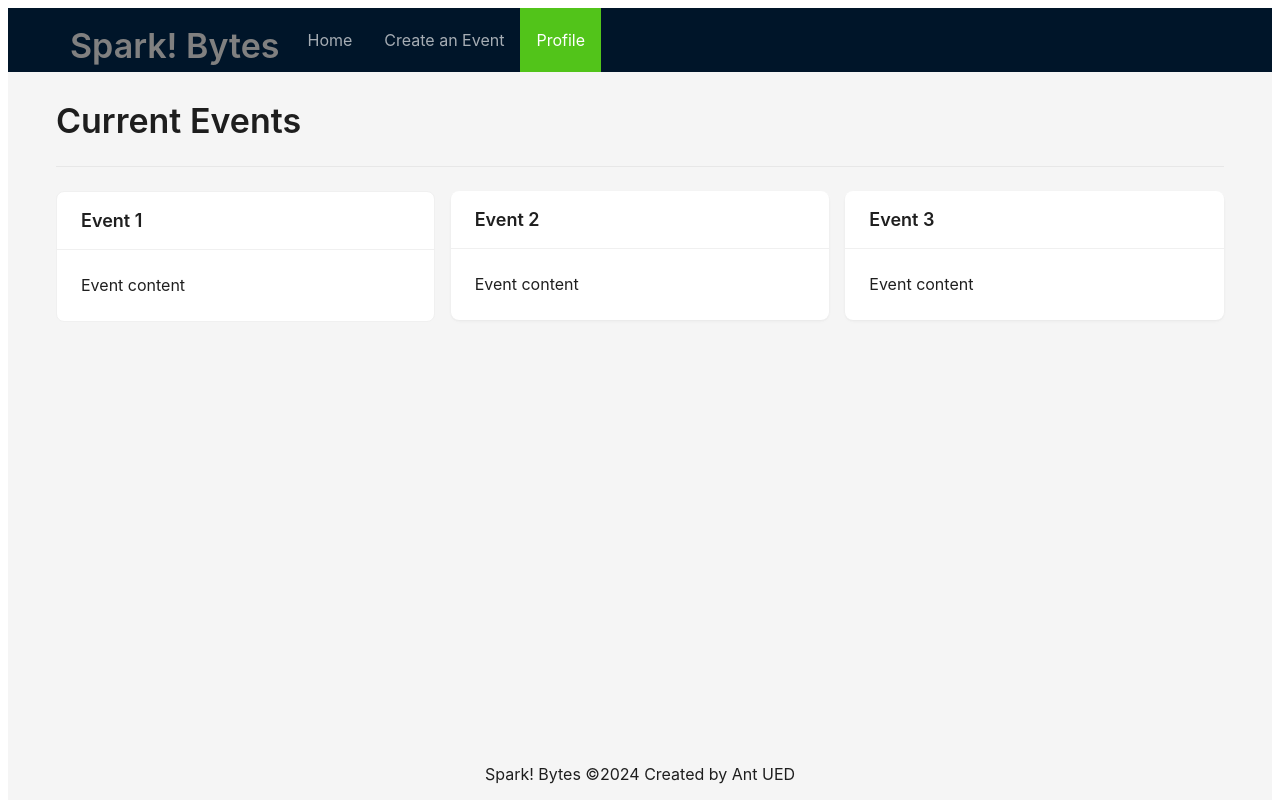
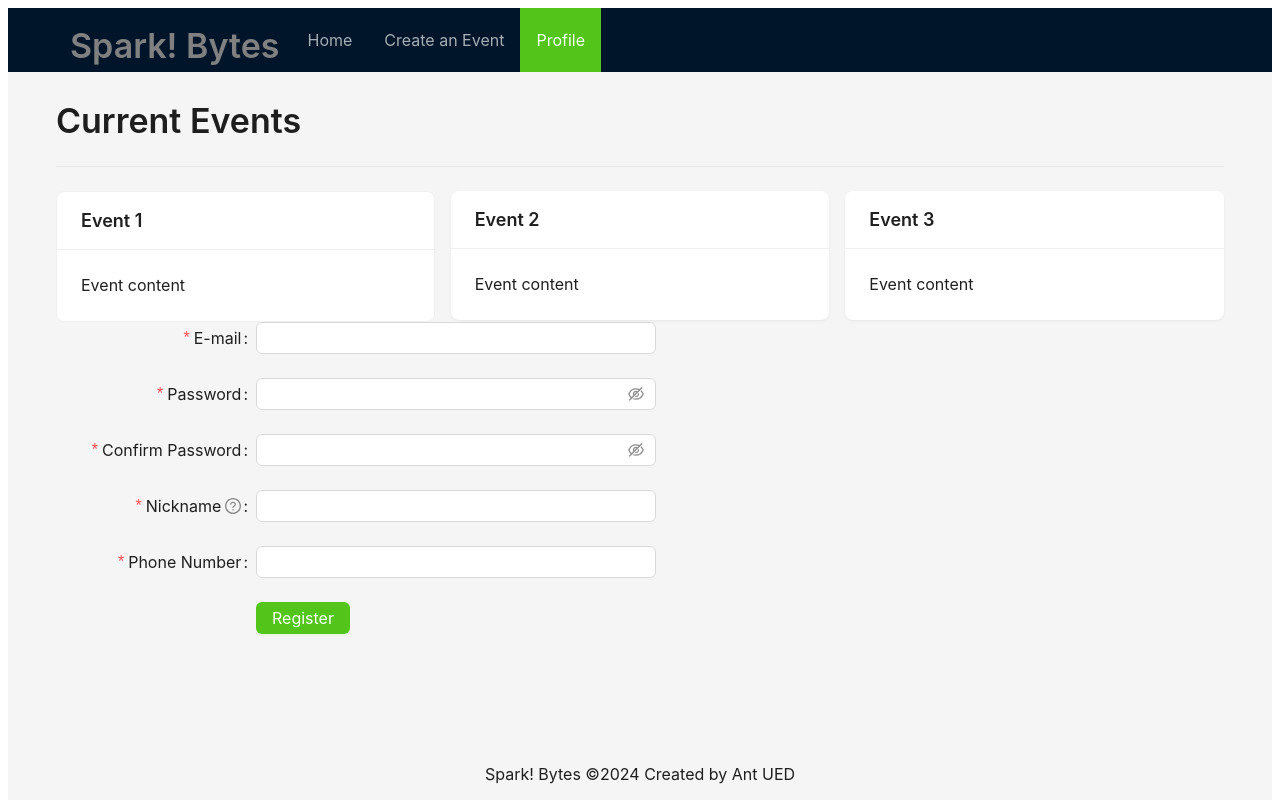
Before and after one commit to Hengsheng-Liu/CS391, a Next.js app in the folder client/: page / in a window 1280 px wide. Shown: the top 800 px of the page. Built offline with nearby package versions, Linux system fonts and the light colour scheme; no server answers.

Commit message:
feat: add registration app component to index; reduce registration size again

```diff
--- a/client/src/components/Registration.tsx
+++ b/client/src/components/Registration.tsx
@@ -50,25 +50,8 @@ const App: React.FC = () => {
 
   const onFinish = (values: any) => {
     console.log('Received values of form: ', values);
+    alert("Hello");
   };
-
-  const prefixSelector = (
-    <Form.Item name="prefix" noStyle>
-      <Select style={{ width: 70 }}>
-        <Option value="86">+86</Option>
-        <Option value="87">+87</Option>
-      </Select>
-    </Form.Item>
-  );
-
-  const suffixSelector = (
-    <Form.Item name="suffix" noStyle>
-      <Select style={{ width: 70 }}>
-        <Option value="USD">$</Option>
-        <Option value="CNY">¥</Option>
-      </Select>
-    </Form.Item>
-  );
 
   const [autoCompleteResult, setAutoCompleteResult] = useState<string[]>([]);
 
@@ -163,32 +146,13 @@ const App: React.FC = () => {
         label="Phone Number"
         rules={[{ required: true, message: 'Please input your phone number!' }]}
       >
-        <Input addonBefore={prefixSelector} style={{ width: '100%' }} />
+        <Input style={{ width: '100%' }} />
       </Form.Item>
 
-      <Form.Item
-        name="intro"
-        label="Intro"
-        rules={[{ required: true, message: 'Please input Intro' }]}
-      >
-        <Input.TextArea showCount maxLength={100} />
-      </Form.Item>
-
-      <Form.Item label="Captcha" extra="We must make sure that your are a human.">
-        <Row gutter={8}>
-          <Col span={12}>
-            <Form.Item
-              name="captcha"
-              noStyle
-              rules={[{ required: true, message: 'Please input the captcha you got!' }]}
-            >
-              <Input />
-            </Form.Item>
-          </Col>
-          <Col span={12}>
-            <Button>Get captcha</Button>
-          </Col>
-        </Row>
+      <Form.Item {...tailFormItemLayout}>
+        <Button type="primary" htmlType="submit">
+          Register
+        </Button>
       </Form.Item>
     </Form>
   );
--- a/client/src/pages/index.tsx
+++ b/client/src/pages/index.tsx
@@ -14,6 +14,7 @@ import {
   Col,
   Row,
 } from "antd";
+import App from "../components/Registration";
 
 const { Title } = Typography;
 
@@ -132,11 +133,13 @@ export default function Home() {
               </Col>
             </Row>
           </div>
+          <App/>
         </Content>
         <Footer style={{ textAlign: "center" }}>
           Spark! Bytes ©{new Date().getFullYear()} Created by Ant UED
         </Footer>
       </Layout>
+
       <div style={{ padding: 20 }}>
         <Typography.Title level={2}>Welcome to SparkBytes</Typography.Title>
         <Typography.Paragraph>
```
Also changed, not shown: client/src/pages/register.tsx (added).
